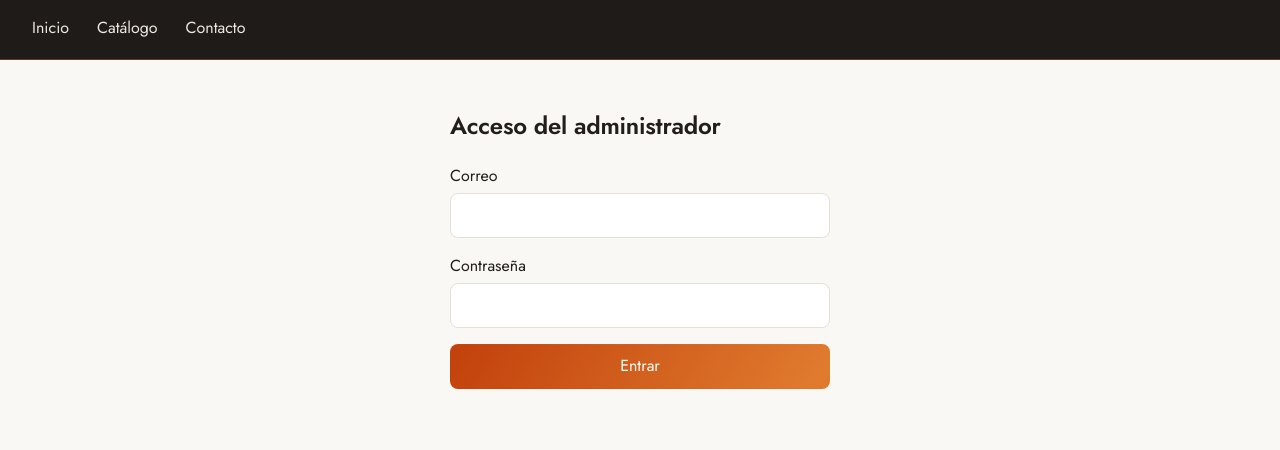
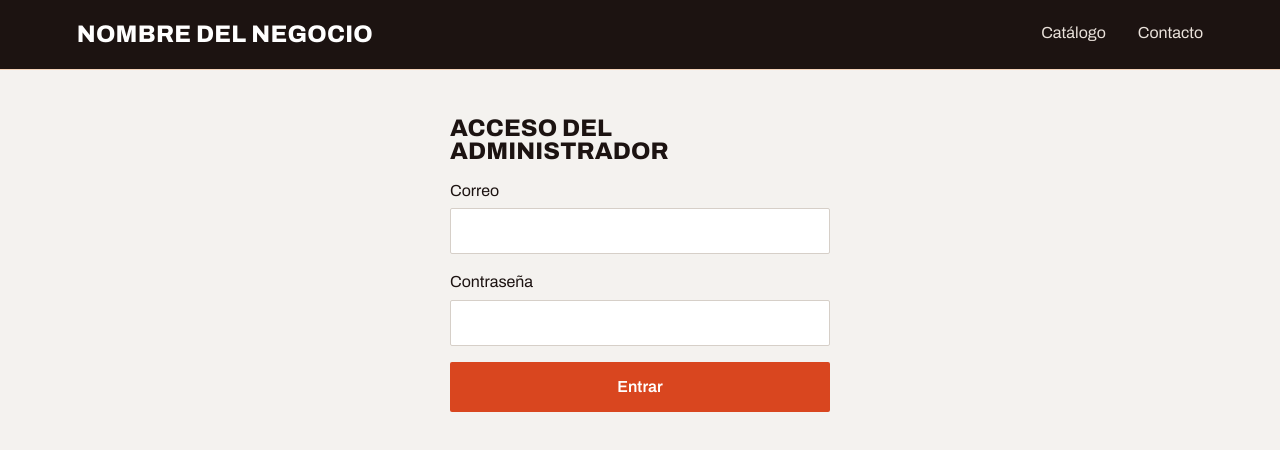
Before and after one commit to keenenalmache/tienda-ropa, an Angular app: page /login in a window 1280 px wide. Shown: the top 450 px of the page. Built offline with nearby package versions, Linux system fonts and the light colour scheme.

Commit message:
Nuevo diseno: tipografia condensada, portada con brasa, fotos sin cajas

```diff
--- a/src/app/app.css
+++ b/src/app/app.css
@@ -2,21 +2,32 @@ nav {
   display: flex;
   flex-wrap: wrap;
   align-items: center;
-  gap: 1.75rem;
-  padding: 1rem 2rem;
-  background: var(--carbon);
-  border-bottom: 1px solid rgba(224, 123, 46, 0.35);
+  gap: 0.6rem 2rem;
+  padding: 1rem clamp(1.5rem, 6vw, 5rem);
+  background: var(--tinta);
+  box-shadow: 0 1px 0 rgba(240, 138, 60, 0.3);
 }
 nav a {
   padding-bottom: 3px;
-  color: #efe9e2;
+  color: #e9e1da;
   text-decoration: none;
-  background: linear-gradient(var(--ascua-clara), var(--ascua-clara)) left bottom / 0% 2px no-repeat;
+  background: linear-gradient(var(--llama), var(--llama)) left bottom / 0% 2px no-repeat;
   transition:
-    background-size 250ms ease,
-    color 250ms ease;
+    background-size 260ms ease,
+    color 200ms ease;
 }
 nav a:hover {
   color: #fff;
   background-size: 100% 2px;
 }
+nav a.marca {
+  margin-right: auto;
+  padding: 0;
+  background: none;
+  color: #fff;
+  font-size: 1.5rem;
+  font-weight: 800;
+  font-stretch: 62%;
+  text-transform: uppercase;
+  letter-spacing: 0.01em;
+}
--- a/src/app/app.html
+++ b/src/app/app.html
@@ -1,5 +1,5 @@
 <nav>
-  <a routerLink="/">Inicio</a>
+  <a routerLink="/" class="marca">{{ nombre }}</a>
   <a routerLink="/catalogo">Catálogo</a>
   <a routerLink="/contacto">Contacto</a>
 </nav>
--- a/src/app/app.ts
+++ b/src/app/app.ts
@@ -1,5 +1,6 @@
 import { Component, signal } from '@angular/core';
 import { RouterOutlet, RouterLink } from '@angular/router';
+import { NEGOCIO } from './negocio.config';
 
 @Component({
   imports: [RouterOutlet, RouterLink],
@@ -9,4 +10,5 @@ import { RouterOutlet, RouterLink } from '@angular/router';
 })
 export class App {
   protected readonly title = signal('tienda-ropa');
+  nombre = NEGOCIO.nombre;
 }
--- a/src/app/pages/catalogo/catalogo.css
+++ b/src/app/pages/catalogo/catalogo.css
@@ -1,45 +1,58 @@
 :host {
   display: block;
-  padding: 1rem 2rem 3rem;
+  padding: clamp(1.5rem, 4vw, 3rem) clamp(1.5rem, 6vw, 5rem) 4rem;
+}
+h1 {
+  font-size: clamp(2.4rem, 7vw, 4.5rem);
 }
 .filtros {
   display: flex;
   flex-wrap: wrap;
-  gap: 1rem;
-  align-items: center;
+  align-items: flex-end;
   justify-content: space-between;
-  margin-bottom: 1.5rem;
+  gap: 1rem 2rem;
+  margin-bottom: 2rem;
+  padding-bottom: 1rem;
+  border-bottom: 1px solid var(--linea);
 }
 .categorias {
   display: flex;
   flex-wrap: wrap;
-  gap: 0.5rem;
+  gap: 0.4rem 1.6rem;
 }
 .categorias button {
-  padding: 0.45rem 1.1rem;
-  border-radius: 999px;
+  padding: 0.3rem 0;
+  border: 0;
+  border-bottom: 2px solid transparent;
+  border-radius: 0;
+  background: none;
+  color: var(--suave);
+  font-weight: 500;
+}
+.categorias button:hover:not(:disabled) {
+  background: none;
+  color: var(--brasa);
 }
 .categorias button.activo {
-  background-color: var(--carbon);
-  color: #fff;
-  border-color: var(--carbon);
-  box-shadow: inset 0 -2px 0 var(--ascua-clara);
-}
-.categorias button.activo:hover:not(:disabled) {
-  color: #fff;
-  border-color: var(--carbon);
-  transform: none;
+  color: var(--tinta);
+  border-bottom-color: var(--brasa);
 }
 .filtros input {
-  min-width: 220px;
-  padding: 0.55rem 0.8rem;
+  min-width: 230px;
+  padding: 0.5rem 0;
   font: inherit;
-  background: #fff;
-  border: 1px solid var(--borde);
-  border-radius: var(--radio);
+  background: transparent;
+  border: 0;
+  border-bottom: 1px solid var(--tinta);
+  border-radius: 0;
+}
+.filtros input:focus {
+  outline: none;
+  border-bottom-color: var(--brasa);
+  box-shadow: 0 1px 0 var(--brasa);
 }
 .cuadricula {
   display: grid;
-  grid-template-columns: repeat(auto-fill, minmax(200px, 1fr));
-  gap: 1rem;
+  grid-template-columns: repeat(auto-fill, minmax(210px, 1fr));
+  gap: 2rem 1rem;
 }
--- a/src/app/pages/login/login.css
+++ b/src/app/pages/login/login.css
@@ -14,10 +14,11 @@ label {
 input {
   padding: 0.6rem;
   font: inherit;
-  border: 1px solid var(--borde);
-  border-radius: var(--radio);
+  background: #fff;
+  border: 1px solid var(--linea);
+  border-radius: 2px;
 }
 .error {
   margin: 0;
-  color: var(--oferta);
+  color: var(--brasa);
 }
--- a/src/index.html
+++ b/src/index.html
@@ -1,9 +1,9 @@
 <!doctype html>
 <html lang="en">
 <head>
-  <link rel="preconnect" href="https://fonts.googleapis.com" />
+<link rel="preconnect" href="https://fonts.googleapis.com" />
 <link rel="preconnect" href="https://fonts.gstatic.com" crossorigin />
-<link href="https://fonts.googleapis.com/css2?family=Jost:wght@400;500;600&display=swap" rel="stylesheet" />
+<link href="https://fonts.googleapis.com/css2?family=Archivo:wdth,wght@62..125,400..900&display=swap" rel="stylesheet" />
   <meta charset="utf-8">
   <title>TiendaRopa</title>
   <base href="/">
--- a/src/styles.css
+++ b/src/styles.css
@@ -1,165 +1,199 @@
 :root {
-  --fondo: #faf8f5;
-  --superficie: #ffffff;
-  --texto: #221e1b;
-  --texto-suave: #6b625b;
-  --borde: #e6dfd7;
-  --carbon: #1f1b18;
-  --ascua: #c2410c;
-  --ascua-clara: #e07b2e;
-  --resplandor: rgba(224, 123, 46, 0.32);
-  --oferta: #b3261e;
-  --nuevo: #1a7f4b;
-  --wa: #1f9d55;
-  --radio: 8px;
-  --suave: 220ms cubic-bezier(0.2, 0.6, 0.2, 1);
+  --tinta: #1c1311;
+  --brasa: #d9461f;
+  --brasa-viva: #e4552b;
+  --llama: #f08a3c;
+  --papel: #f4f2ef;
+  --ceniza: #e4ded8;
+  --linea: #d6cfc8;
+  --texto: #1c1311;
+  --suave: #6f6560;
+  --verde-wa: #1f9d55;
+  --ritmo: 240ms cubic-bezier(0.2, 0.6, 0.2, 1);
 }
 
 body {
   margin: 0;
-  background: var(--fondo);
+  background: var(--papel);
   color: var(--texto);
-  font-family: 'Jost', system-ui, -apple-system, 'Segoe UI', sans-serif;
-  line-height: 1.5;
+  font-family: 'Archivo', system-ui, -apple-system, 'Segoe UI', sans-serif;
+  font-stretch: 100%;
+  line-height: 1.55;
 }
 
 h1,
-h2,
-h3 {
-  letter-spacing: -0.01em;
+h2 {
+  margin: 0 0 1rem;
+  font-weight: 800;
+  font-stretch: 62%;
+  text-transform: uppercase;
+  line-height: 0.95;
+  letter-spacing: 0.005em;
 }
 
 a {
-  color: var(--ascua);
+  color: var(--brasa);
+}
+
+::selection {
+  background: var(--brasa);
+  color: #fff;
 }
 
 :focus-visible {
-  outline: 2px solid var(--ascua-clara);
-  outline-offset: 2px;
+  outline: 2px solid var(--llama);
+  outline-offset: 3px;
 }
 
-/* ---------- Botones ---------- */
-button,
-.boton,
-.btn-whatsapp {
+/* ---------- Botones secundarios: se rellenan de abajo hacia arriba ---------- */
+:where(button) {
   font: inherit;
-  display: inline-block;
   padding: 0.6rem 1.2rem;
-  border: 1px solid var(--borde);
-  border-radius: var(--radio);
-  background-color: var(--superficie);
-  color: var(--texto);
-  text-decoration: none;
+  border: 1px solid var(--tinta);
+  border-radius: 2px;
+  color: var(--tinta);
+  background-color: transparent;
+  background-image: linear-gradient(var(--tinta), var(--tinta));
+  background-repeat: no-repeat;
+  background-position: bottom;
+  background-size: 100% 0%;
   cursor: pointer;
   transition:
-    transform var(--suave),
-    box-shadow var(--suave),
-    border-color var(--suave),
-    color var(--suave),
-    background-position 450ms ease,
-    background-color var(--suave);
+    background-size 320ms ease,
+    color 200ms ease,
+    transform var(--ritmo);
+}
+:where(button:hover:not(:disabled)) {
+  background-size: 100% 100%;
+  color: #fff;
+}
+:where(button:active:not(:disabled)) {
+  transform: translateY(1px);
+}
+:where(button:disabled) {
+  opacity: 0.5;
+  cursor: not-allowed;
 }
 
-/* Secundario (el estilo por defecto de todo <button>) */
-button:hover:not(:disabled) {
-  border-color: var(--ascua-clara);
-  color: var(--ascua);
-  box-shadow: 0 4px 14px rgba(194, 65, 12, 0.1);
+/* ---------- Botones principales: brasa con un brillo que cruza ---------- */
+.boton,
+.primario,
+.btn-whatsapp {
+  position: relative;
+  overflow: hidden;
+  isolation: isolate;
+  display: inline-block;
+  padding: 0.8rem 1.7rem;
+  font: inherit;
+  font-weight: 600;
+  text-decoration: none;
+  color: #fff;
+  border: 0;
+  border-radius: 2px;
+  background-color: var(--brasa);
+  background-image: none;
+  cursor: pointer;
+  transition:
+    transform var(--ritmo),
+    box-shadow var(--ritmo),
+    background-color var(--ritmo);
+}
+.boton::after,
+.primario::after,
+.btn-whatsapp::after {
+  content: '';
+  position: absolute;
+  inset: 0;
+  z-index: -1;
+  background: linear-gradient(105deg, transparent 35%, rgba(255, 255, 255, 0.3) 50%, transparent 65%);
+  transform: translateX(-120%);
+  transition: transform 700ms ease;
+}
+.boton:hover,
+.primario:hover:not(:disabled),
+.btn-whatsapp:hover {
+  color: #fff;
+  background-color: var(--brasa-viva);
+  box-shadow: 0 10px 26px rgba(217, 70, 31, 0.3);
   transform: translateY(-1px);
 }
-button:active:not(:disabled) {
+.boton:hover::after,
+.primario:hover:not(:disabled)::after,
+.btn-whatsapp:hover::after {
+  transform: translateX(120%);
+}
+.boton:active,
+.primario:active:not(:disabled),
+.btn-whatsapp:active {
   transform: translateY(0);
   box-shadow: none;
 }
-button:disabled {
+.primario:disabled {
   opacity: 0.55;
   cursor: not-allowed;
 }
 
-/* Principal: degradado brasa */
-.boton,
-.primario {
-  border-color: transparent;
-  color: #fff;
-  background-image: linear-gradient(120deg, var(--ascua), var(--ascua-clara), var(--ascua));
-  background-size: 200% 100%;
-  background-position: 0% 0;
+/* WhatsApp conserva su verde porque se reconoce al instante */
+.btn-whatsapp {
+  background-color: var(--verde-wa);
 }
-.boton:hover,
-.primario:hover:not(:disabled) {
-  color: #fff;
-  border-color: transparent;
-  background-position: 100% 0;
-  box-shadow: 0 6px 20px var(--resplandor);
-  transform: translateY(-1px);
-}
-.boton:active,
-.primario:active:not(:disabled) {
-  transform: translateY(0);
-  box-shadow: 0 2px 8px var(--resplandor);
+.btn-whatsapp:hover {
+  background-color: #1a8a4c;
+  box-shadow: 0 10px 24px rgba(31, 157, 85, 0.28);
 }
 
-/* WhatsApp: se mantiene verde porque se reconoce al instante */
-.btn-whatsapp {
-  border-color: transparent;
-  background-color: var(--wa);
-  color: #fff;
-}
-.btn-whatsapp:hover {
-  color: #fff;
-  background-color: #1a8a4c;
-  box-shadow: 0 6px 18px rgba(31, 157, 85, 0.28);
-  transform: translateY(-1px);
-}
-.btn-whatsapp:active {
-  transform: translateY(0);
-  box-shadow: none;
-}
-
-/* ---------- Tarjetas de producto ---------- */
+/* ---------- Productos: fotos sueltas, sin cajas ---------- */
 .tarjeta {
   display: block;
-  padding: 1rem;
-  background: var(--superficie);
-  border: 1px solid var(--borde);
-  border-radius: var(--radio);
   color: inherit;
   text-decoration: none;
-  transition:
-    transform var(--suave),
-    box-shadow var(--suave),
-    border-color var(--suave);
 }
-.tarjeta:hover {
-  transform: translateY(-2px);
-  border-color: var(--ascua-clara);
-  box-shadow: 0 10px 24px rgba(34, 30, 27, 0.08);
+.foto {
+  position: relative;
+  overflow: hidden;
+  aspect-ratio: 4 / 5;
+  background: linear-gradient(160deg, #e6e0da, #d8cfc7);
 }
-.tarjeta img {
+.foto img {
   display: block;
   width: 100%;
-  aspect-ratio: 4 / 5;
+  height: 100%;
   object-fit: cover;
-  border-radius: 6px;
+  color: transparent;
+  transition: transform 700ms cubic-bezier(0.2, 0.6, 0.2, 1);
+}
+.tarjeta:hover .foto img {
+  transform: scale(1.04);
 }
 .tarjeta h2,
 .tarjeta h3 {
-  margin: 0.7rem 0 0.2rem;
+  display: inline;
+  margin: 0;
   font-size: 1rem;
   font-weight: 500;
+  font-stretch: 100%;
+  text-transform: none;
+  line-height: 1.6;
+  background: linear-gradient(var(--brasa), var(--brasa)) left bottom / 0% 2px no-repeat;
+  transition: background-size 350ms ease;
+}
+.tarjeta:hover h2,
+.tarjeta:hover h3 {
+  background-size: 100% 2px;
+}
+.tarjeta .foto + h2,
+.tarjeta .foto + h3 {
+  margin-top: 0.8rem;
 }
 .tarjeta p {
-  margin: 0;
+  margin: 0.2rem 0 0;
 }
 
 /* ---------- Etiquetas y precios ---------- */
-.foto {
-  position: relative;
-}
 .etiquetas {
   position: absolute;
-  top: 0.5rem;
-  left: 0.5rem;
+  top: 0.6rem;
+  left: 0.6rem;
   display: flex;
   flex-direction: column;
   align-items: flex-start;
@@ -168,44 +202,44 @@ button:disabled {
 .etiquetas-fila {
   display: flex;
   gap: 0.4rem;
-  margin-bottom: 0.5rem;
+  margin-bottom: 0.6rem;
 }
 .etiqueta {
   display: inline-block;
-  padding: 0.2rem 0.55rem;
-  border-radius: 4px;
-  font-size: 0.8rem;
-  font-weight: 600;
+  padding: 0.25rem 0.6rem;
+  border-radius: 2px;
+  font-size: 0.78rem;
+  font-weight: 700;
   color: #fff;
 }
 .etiqueta-nuevo {
-  background: var(--nuevo);
+  background: var(--tinta);
 }
 .etiqueta-oferta {
-  background: var(--oferta);
+  background: var(--brasa);
 }
 .precio-viejo {
+  margin-right: 0.4rem;
+  color: var(--suave);
   text-decoration: line-through;
-  color: var(--texto-suave);
-  margin-right: 0.4rem;
 }
 .precio-oferta {
-  color: var(--oferta);
-  font-weight: 600;
+  color: var(--brasa);
+  font-weight: 700;
 }
 
-/* ---------- Quien prefiere menos movimiento ---------- */
+/* ---------- Si la persona prefiere menos movimiento ---------- */
 @media (prefers-reduced-motion: reduce) {
-  button,
-  .boton,
-  .btn-whatsapp,
-  .tarjeta {
-    transition: none;
+  *,
+  *::before,
+  *::after {
+    animation: none !important;
+    transition: none !important;
   }
-  button:hover,
   .boton:hover,
+  .primario:hover,
   .btn-whatsapp:hover,
-  .tarjeta:hover {
+  .tarjeta:hover .foto img {
     transform: none;
   }
 }
```
Also changed, not shown: src/app/pages/contacto/contacto.css (+9 -6 lines), src/app/pages/detalle-producto/detalle-producto.css (+26 -13 lines), src/app/pages/inicio/inicio.css (+88 -27 lines).
